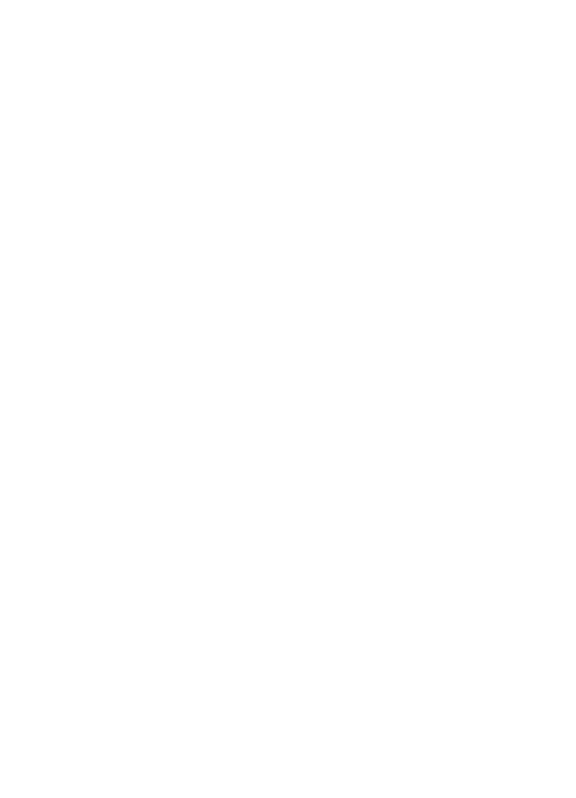
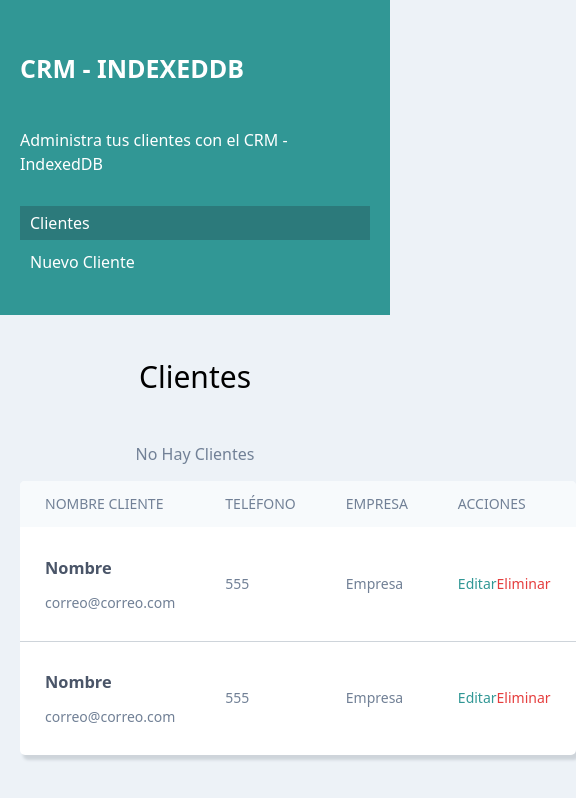
Before and after one commit to ArturoSM10/crm, a website: page index.html in a window 390 px wide. Shown: the whole page, 576 px wide, since content can reach past the window. Drawn offline with nearby package versions, Linux system fonts and the light colour scheme; files that its build step writes are made by us from their sources.

Commit message:
Se agrego la estructura estilos, y media queries al proyecto

```diff
--- a/index.html
+++ b/index.html
@@ -7,8 +7,62 @@
 
     <link rel="stylesheet" href="./dist/css/style.css">
 </head>
-<body>
+<body class="contenedor">
+    <aside class="aside">
+        <h1 class="aside__title">Crm - indexedDB</h1>
+        <p class="aside__p">Administra tus clientes con el CRM - IndexedDB</p>
 
+        <nav class="nav">
+            <ul>
+                <li class="nav--active"><a class="nav__element" href="./index.html">Clientes</a></li>
+                <li><a class="nav__element" href="./nuevo-cliente.html">Nuevo cliente</a></li>
+            </ul>
+        </nav>
+    </aside>
+    <main class="main">
+        <h2 class="main__title">Clientes</h2>
+        <p class="main__p">No hay clientes</p>
+        <table class="table">
+            <thead class="thead">
+                <tr>
+                    <th>Nombre cliente</th>
+                    <th>Teléfono</th>
+                    <th>Empresa</th>
+                    <th>Acciones</th>
+                </tr>
+            </thead>
+            <tbody class="tbody">
+                <tr>
+                    <td class="nombre">
+                        <h3>Nombre</h3>
+                        <p>correo@correo.com</p>
+                    </td>
+                    <td class="telefono">555</td>
+                    <td class="empresa">empresa</td>
+                    <td class="acciones">
+                        <div class="btn">
+                            <a class="btn__editar" href="#">Editar</a>
+                            <a class="btn__eliminar" href="#">Eliminar</a>
+                        </div>
+                    </td>
+                </tr>
+                <tr>
+                    <td class="nombre">
+                        <h3>Nombre</h3>
+                        <p>correo@correo.com</p>
+                    </td>
+                    <td class="telefono">555</td>
+                    <td class="empresa">empresa</td>
+                    <td class="acciones">
+                        <div class="btn">
+                            <a class="btn__editar" href="#">Editar</a>
+                            <a class="btn__eliminar" href="#">Eliminar</a>
+                        </div>
+                    </td>
+                </tr>
+            </tbody>
+        </table>
+    </main>
     <script src="./dist/js/app.js" type="module"></script>
 </body>
 </html>
--- a/src/scss/base/_globales.scss
+++ b/src/scss/base/_globales.scss
@@ -16,7 +16,6 @@
     font-size: 1.6rem;
     line-height: 1.2;
     background-color: v.$blanco;
-    padding-bottom: 1rem;
 }
 
 [class*="__titulo"] {
--- a/src/scss/base/_variables.scss
+++ b/src/scss/base/_variables.scss
@@ -24,3 +24,5 @@
 
 $blanco: #FFF;
 $negro: #000;
+
+$fuente__secundario: #718096;
--- /dev/null
+++ b/src/scss/layouts/_aside.scss
@@ -0,0 +1,53 @@
+@use '../base/variables' as v;
+@use '../components/mixins' as m;
+
+.aside {
+    background-color: v.$secundario;
+    padding: 3rem 2rem 2rem;
+    line-height: 1.5;
+    &__title {
+        margin: 2rem 0 4rem;
+        text-transform: uppercase;
+        font-size: 2.5rem;
+    }
+
+    &__p {
+        margin-bottom: 3rem;
+    }
+
+    &__title,
+    &__p,
+    .nav__element {
+        color: v.$blanco;
+    }
+
+    .nav {
+
+        &--active {
+            background-color: v.$secundarioSeleccionado;
+        }
+        ul {
+            list-style: none;
+            padding: 0;
+        }
+
+        li {
+            margin-bottom: 0.5rem;
+            &:last-of-type {
+                margin-bottom: 0;
+            }
+        }
+
+
+        &__element {
+            text-decoration: none;
+            padding: 0.5rem 1rem;
+            display: block;
+            text-transform: capitalize;
+            &:hover {
+                background-color: v.$secundarioSeleccionado;
+                color: #f6e05e;
+            }
+        }
+    }
+}
--- /dev/null
+++ b/src/scss/layouts/_formulario.scss
@@ -0,0 +1,57 @@
+@use '../base/variables' as v;
+@use '../components/mixins' as m;
+
+.form {
+    padding: 1rem;
+    border-radius: 0.5rem;
+    background-color: v.$blanco;
+    max-width: 50rem;
+    width: 100%;
+    margin: 0 auto;
+    text-align: left;
+    .campo {
+        display: flex;
+        flex-direction: column;
+        gap: 0.5rem;
+        margin-bottom: 1.5rem;
+    }
+
+    label {
+        font-weight: 600;
+        font-size: 1.5rem;
+        color: #4a5568;
+    }
+    input {
+        padding:   1rem;
+        border: 1px solid v.$border;
+        border-radius: 0.5rem;
+        &::placeholder {
+            color: #a0aebf;
+        }
+    }
+    .btn-submit {
+        @include m.boton(v.$secundario, v.$blanco, uppercase);
+        border-radius: 0;
+        font-size: 1.6rem;
+        padding: 1rem 0;
+        margin-top: 3rem;
+    }
+}
+
+.alerta {
+    max-width: 50rem;
+    margin: 1rem auto;
+    padding: 1rem;
+    border-radius: 0.3rem;
+    &.correcto {
+        background-color: v.$correcto;
+        color: v.$correctoFont;
+        border: 1px solid v.$correctoFont;
+    }
+
+    &.incorrecto {
+        background-color: v.$incorrecto;
+        color: v.$incorrectoFont;
+        border: 1px solid v.$incorrectoFont;
+    }
+}
--- a/src/scss/layouts/_hero.scss
+++ /dev/null
@@ -1,2 +0,0 @@
-@use '../base/variables' as v;
-@use '../components/mixins' as m;
--- a/src/scss/layouts/_index.scss
+++ b/src/scss/layouts/_index.scss
@@ -1,2 +1,3 @@
-@forward './hero.scss';
+@forward './aside.scss';
+@forward './formulario.scss';
 @forward './main.scss';
--- a/src/scss/layouts/_main.scss
+++ b/src/scss/layouts/_main.scss
@@ -1,2 +1,95 @@
 @use '../base/variables' as v;
 @use '../components/mixins' as m;
+@use 'sass:color';
+
+.contenedor {
+    background-color: v.$primario;
+    min-height: 100vh;
+    @include m.tablet {
+        @include m.grid(2, 0);
+        grid-template-columns: 20% 80%;
+    }
+}
+
+.main {
+    text-align: center;
+    padding: 2rem;
+    &__title {
+        font-weight: 300;
+        font-size: 3rem;
+        margin-bottom: 5rem;
+        text-transform: capitalize;
+    }
+    &__p {
+        color: v.$fuente__secundario;
+        text-transform: capitalize;
+    }
+
+    .table {
+        background-color: v.$blanco;
+        margin: 0 auto;
+        width: 100%;
+        border-radius: 0.5rem;
+        padding: 1rem;
+        box-shadow: 0.3rem 0.5rem 0.3rem v.$border;
+        border-collapse: collapse;
+        overflow: hidden;
+        color: v.$fuente__secundario;
+        .thead {
+            background-color: #f7fafc;
+            th {
+                padding: 1.5rem 2.5rem;
+                text-transform: uppercase;
+                font-size: 1.4rem;
+                font-weight: 500;
+                text-align: left;
+            }
+        }
+
+        .tbody {
+            tr {
+                border-bottom: 1px solid v.$border;
+                &:last-of-type {
+                    border-bottom: none;
+                }
+            }
+            td {
+                text-align: left;
+                padding: 1.5rem 2.5rem;
+                font-size: 1.4rem;
+                text-transform: capitalize;
+            }
+
+            p {
+                text-transform: none;
+            }
+
+            h3 {
+                color: #4a5568;
+            }
+
+            .btn{
+                display: flex;
+                justify-content: space-around;
+
+                &__editar {
+                    color: v.$secundario;
+                }
+
+                &__eliminar {
+                    color: v.$btnEliminar;
+                }
+
+                &__editar,
+                &__eliminar {
+                    text-decoration: none;
+                    &:hover {
+                        filter: brightness(80%);
+                    }
+                }
+
+            }
+        }
+
+    }
+}
```
Also changed, not shown: nuevo-cliente.html (added, +49 -0 lines), dist/css/style.css (added), 1 other file.
